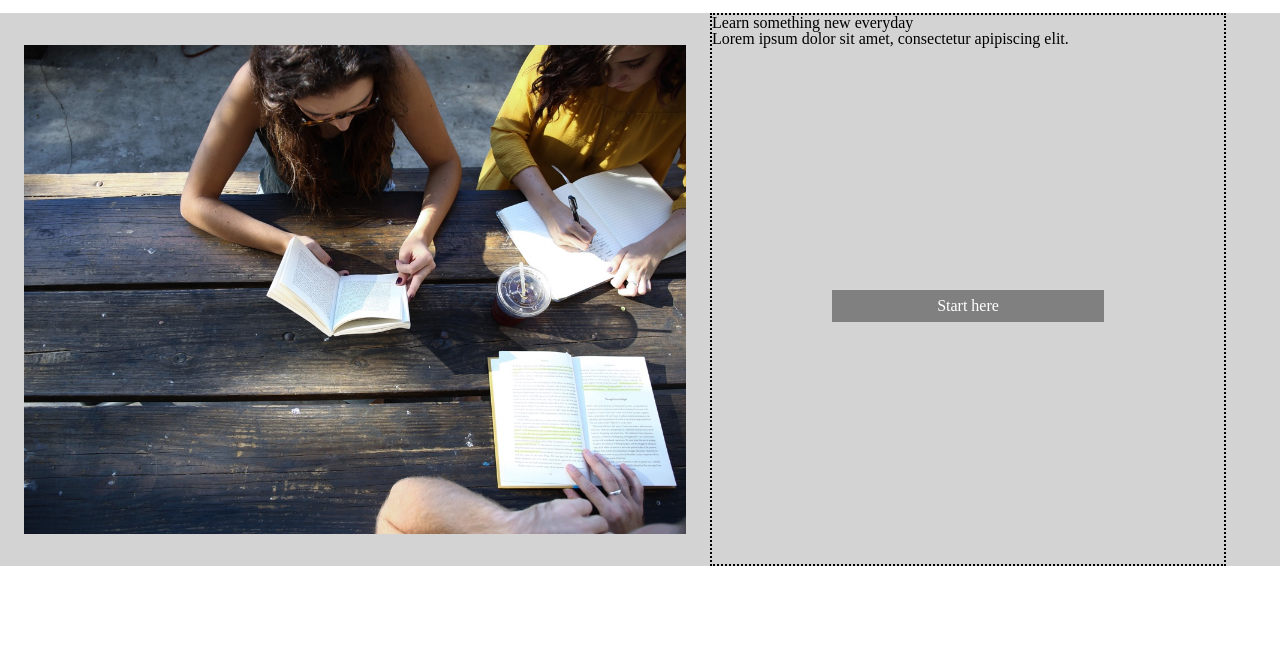
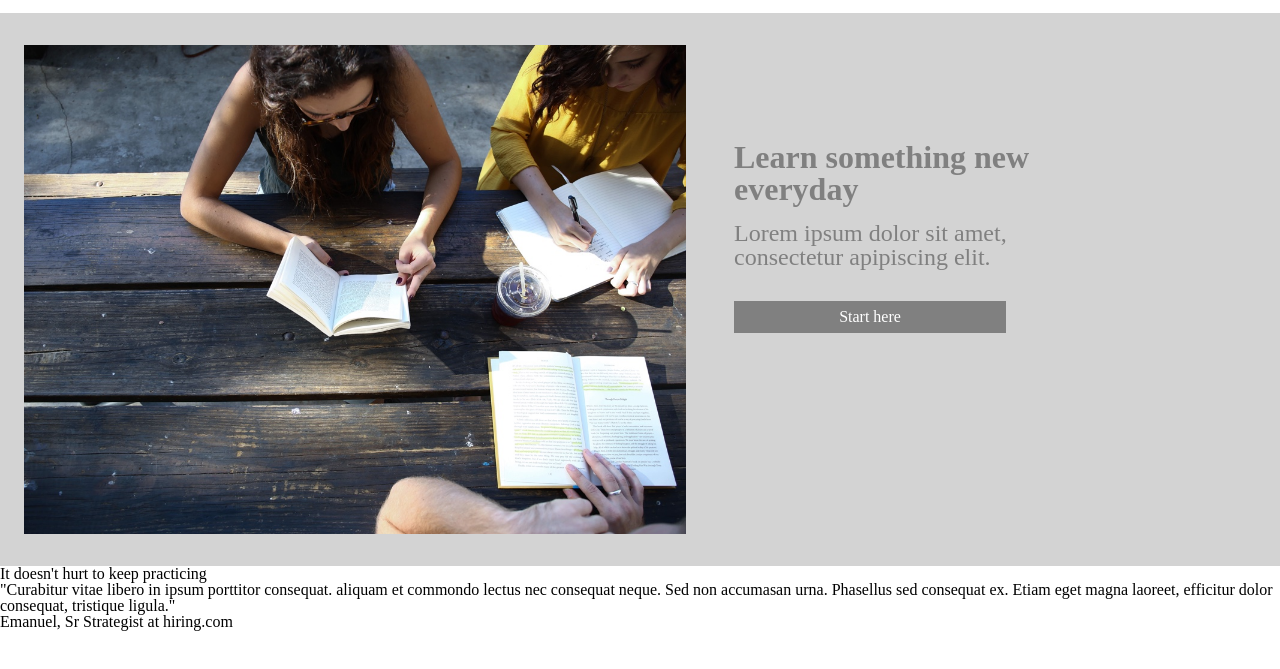
Before and after one commit to LPKaizen/capstone, a plain HTML site: page index.html in a window 1280 px wide. Shown: the part 51-720 px from the top of the page. Drawn offline with Linux system fonts and the light colour scheme.

Commit message:
version 0.1.0 intro section done, info section started

```diff
--- a/index.html
+++ b/index.html
@@ -22,13 +22,36 @@
        <div class="bannerimage">
       </div>
       <div class="introcontent">
-         <p>Learn something new everyday</p>
-         <p> Lorem ipsum dolor sit amet, consectetur apipiscing elit.</p>
+         <p id="textformat1">Learn something new everyday</p>
+         <p id="textformat2"> Lorem ipsum dolor sit amet, consectetur apipiscing elit.</p>
          <div class="startbutton">
            <p class="starttext">Start here</p>
          </div>
       </div>
-
+  </div>
+  <div class="infosection">
+     <div class="leftside">
+       <div class="infomainimage">
+       </div>
+       <p>It doesn't hurt to keep practicing</p>
+       <p>
+          "Curabitur vitae libero in ipsum porttitor consequat. aliquam et
+          commondo lectus nec consequat neque. Sed non accumasan urna. Phasellus
+          sed consequat ex. Etiam eget magna laoreet, efficitur dolor consequat,
+          tristique ligula."
+        </p>
+        <p>Emanuel, Sr Strategist at hiring.com</p>
+     </div>
+     <div class="rightside">
+        <div class="infosectioncontent">
+          <div class="infocontentbox">
+          </div>
+          <div class="infocontentbox">
+          </div>
+          <div class="infocontentbox">
+          </div>
+      </div>
+    </div>
   </div>
 
 
--- a/resources/css/index.css
+++ b/resources/css/index.css
@@ -53,20 +53,22 @@
 }
 
 .introcontent {
-  height: inherit;
-  width: 40%;
-  border: 2px black dotted;
+  height: 12rem;
+  width: 25%;
   display: flex;
   flex-direction: column;
-  justify-content: space-around;
+  align-items: flex-start;
+  padding-top: 8rem;
+  padding-left: 24px;
+
 }
 
 .startbutton {
+  margin-top: 2rem;
   background-color: grey;
   width: 17rem;
   display: flex;
   justify-content: center;
-  margin: auto;
 }
 
 .starttext {
@@ -75,3 +77,22 @@
  color: white;
  margin: auto;
 }
+
+#textformat1 {
+font-weight: bolder;
+color: grey;
+font-size: 2rem;
+}
+
+#textformat2 {
+  color: grey;
+  font-size: 1.5rem;
+  padding-top: 1rem;
+}
+
+/* beginning of information section */
+
+.infosection {
+  display: flex;
+  width: 100%;
+}
```
